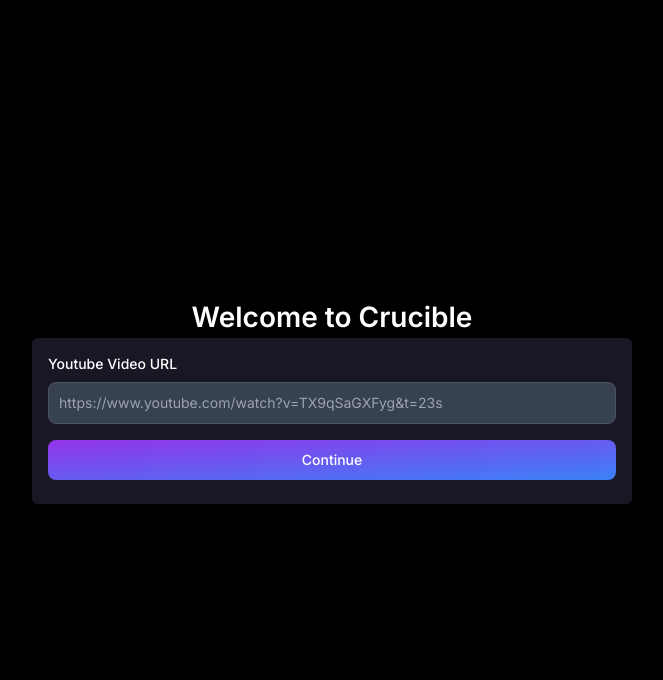
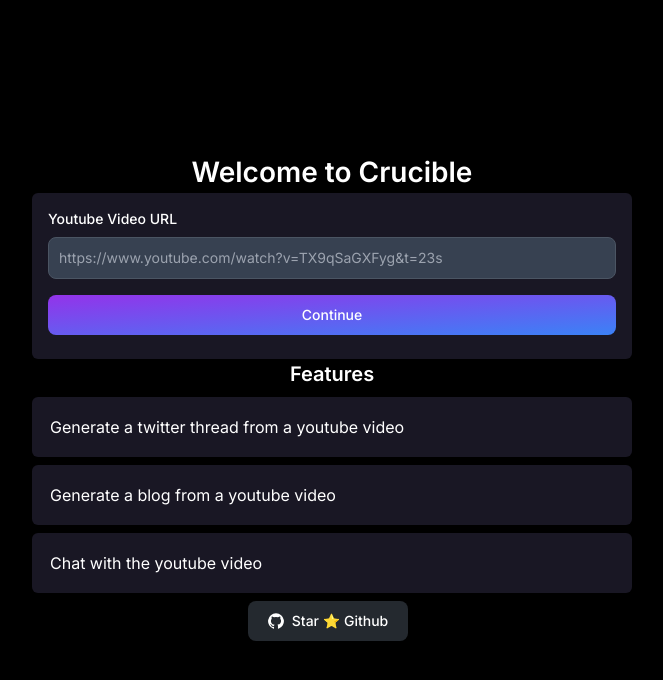
Before and after one commit to vgulerianb/crucible, a Next.js app: page / in a window 1280 px wide. Shown: the top 680 px of the page, without its empty margins (308-971 px from the left). Built offline with nearby package versions, Linux system fonts and the light colour scheme.

Commit message:
Add meta tags

```diff
--- a/app/components/ActionComponent.tsx
+++ b/app/components/ActionComponent.tsx
@@ -1,6 +1,7 @@
 import { useState } from "react";
 import Loading from "../components/SvgComps/loading";
 import axios from "axios";
+import { GithubButton } from "./GithubButton";
 
 export const ActionComponent = ({
   setSessionId,
@@ -20,7 +21,7 @@
         variant,
         instructions,
       })
-      .then((res) => {
+      .then(() => {
         const a = document.createElement("a");
         a.setAttribute(
           "href",
@@ -51,6 +52,7 @@
   };
 
   return (
+    <div className="flex flex-col gap-[8px] w-full items-center">
       <div className="animate-fadeIn max-w-[600px] w-full bg-[#191724] rounded-md flex flex-col gap-[16px] p-[16px]">
         <span
           onClick={() => {
@@ -104,7 +106,11 @@
                 generateContent(action);
               }}
               type="button"
-            className="w-full text-white bg-gradient-to-br from-purple-600 to-blue-500 hover:bg-gradient-to-bl focus:ring-4 focus:outline-none focus:ring-blue-300 dark:focus:ring-blue-800 h-[40px] flex justify-center items-center font-medium rounded-lg text-sm text-center mr-2 mb-2"
+              className={`${
+                loading
+                  ? "from-purple-600/10 to-blue-500/10 "
+                  : "from-purple-600 to-blue-500"
+              } w-full text-white bg-gradient-to-br hover:bg-gradient-to-bl focus:ring-4 focus:outline-none focus:ring-blue-300 dark:focus:ring-blue-800 h-[40px] flex justify-center items-center font-medium rounded-lg text-sm text-center mr-2 mb-2`}
             >
               {!loading ? "Generate" : <Loading />}
             </button>
@@ -113,7 +119,11 @@
           <button
             onClick={startChat}
             type="button"
-          className="w-full text-white bg-gradient-to-br from-purple-600 to-blue-500 hover:bg-gradient-to-bl focus:ring-4 focus:outline-none focus:ring-blue-300 dark:focus:ring-blue-800 font-medium rounded-lg text-sm px-5 py-2.5 text-center mr-2 mb-2"
+            className={`w-full text-white bg-gradient-to-br ${
+              loading
+                ? "from-purple-600/10 to-blue-500/10 "
+                : "from-purple-600 to-blue-500"
+            }  hover:bg-gradient-to-bl focus:ring-4 focus:outline-none focus:ring-blue-300 dark:focus:ring-blue-800 font-medium rounded-lg text-sm px-5 py-2.5 text-center mr-2 mb-2`}
           >
             Start Chatting
           </button>
@@ -121,5 +131,7 @@
           ""
         )}
       </div>
+      <GithubButton />
+    </div>
   );
 };
--- a/app/components/YoutubeVideoComponent.tsx
+++ b/app/components/YoutubeVideoComponent.tsx
@@ -2,6 +2,7 @@
 import { useState } from "react";
 import axios from "axios";
 import Loading from "../components/SvgComps/loading";
+import { GithubButton } from "./GithubButton";
 
 export const YoutubeVideoComponent = ({
   setSessionId,
@@ -59,11 +60,31 @@
         <button
           onClick={!loading ? handleSubmit : undefined}
           type="button"
-          className="w-full text-white h-[40px] bg-gradient-to-br from-purple-600 to-blue-500 hover:bg-gradient-to-bl focus:ring-4 focus:outline-none focus:ring-blue-300 dark:focus:ring-blue-800 font-medium rounded-lg text-sm flex  items-center justify-center text-center mr-2 mb-2"
+          className={`w-full text-white h-[40px] bg-gradient-to-br ${
+            loading
+              ? "from-purple-600/10 to-blue-500/10 "
+              : "from-purple-600 to-blue-500"
+          }  hover:bg-gradient-to-bl focus:ring-4 focus:outline-none focus:ring-blue-300 dark:focus:ring-blue-800 font-medium rounded-lg text-sm flex  items-center justify-center text-center mr-2 mb-2`}
         >
           {!loading ? "Continue" : <Loading />}
         </button>
       </div>
+
+      <div className="flex flex-col gap-[8px] items-center max-w-[600px] w-full ">
+        <h2 className="text-[20px] font-semibold ">Features</h2>
+        <div className="flex gap-[8px] w-full flex-col">
+          <div className="bg-[#191724] p-[18px] rounded-md w-full">
+            Generate a twitter thread from a youtube video
+          </div>
+          <div className="bg-[#191724] p-[18px] rounded-md w-full">
+            Generate a blog from a youtube video
+          </div>
+          <div className="bg-[#191724] p-[18px] rounded-md w-full">
+            Chat with the youtube video
+          </div>
+        </div>
+        <GithubButton />
+      </div>
     </>
   );
 };
--- a/app/layout.tsx
+++ b/app/layout.tsx
@@ -1,22 +1,23 @@
-import './globals.css'
-import type { Metadata } from 'next'
-import { Inter } from 'next/font/google'
+import "./globals.css";
+import type { Metadata } from "next";
+import { Inter } from "next/font/google";
 
-const inter = Inter({ subsets: ['latin'] })
+const inter = Inter({ subsets: ["latin"] });
 
 export const metadata: Metadata = {
-  title: 'Create Next App',
-  description: 'Generated by create next app',
-}
+  title: "Crucible - Copilot for your videos",
+  description:
+    "Crucible is a tool that helps you to chat with your video and convert your videos into blogs, twitter threads, and more.",
+};
 
 export default function RootLayout({
   children,
 }: {
-  children: React.ReactNode
+  children: React.ReactNode;
 }) {
   return (
     <html lang="en">
       <body className={inter.className}>{children}</body>
     </html>
-  )
+  );
 }
```
Lines whose indentation alone changed are shown as unchanged.
